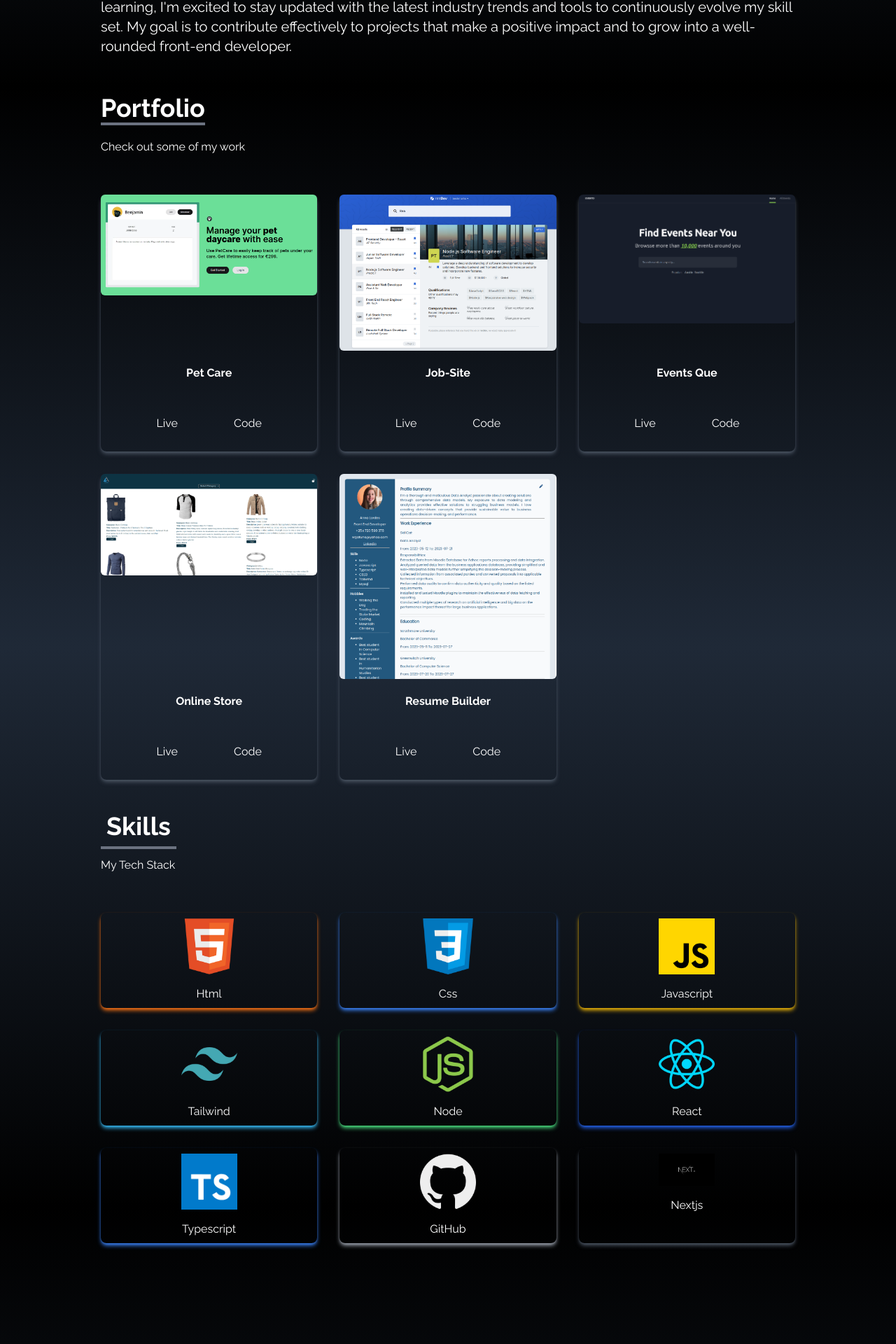
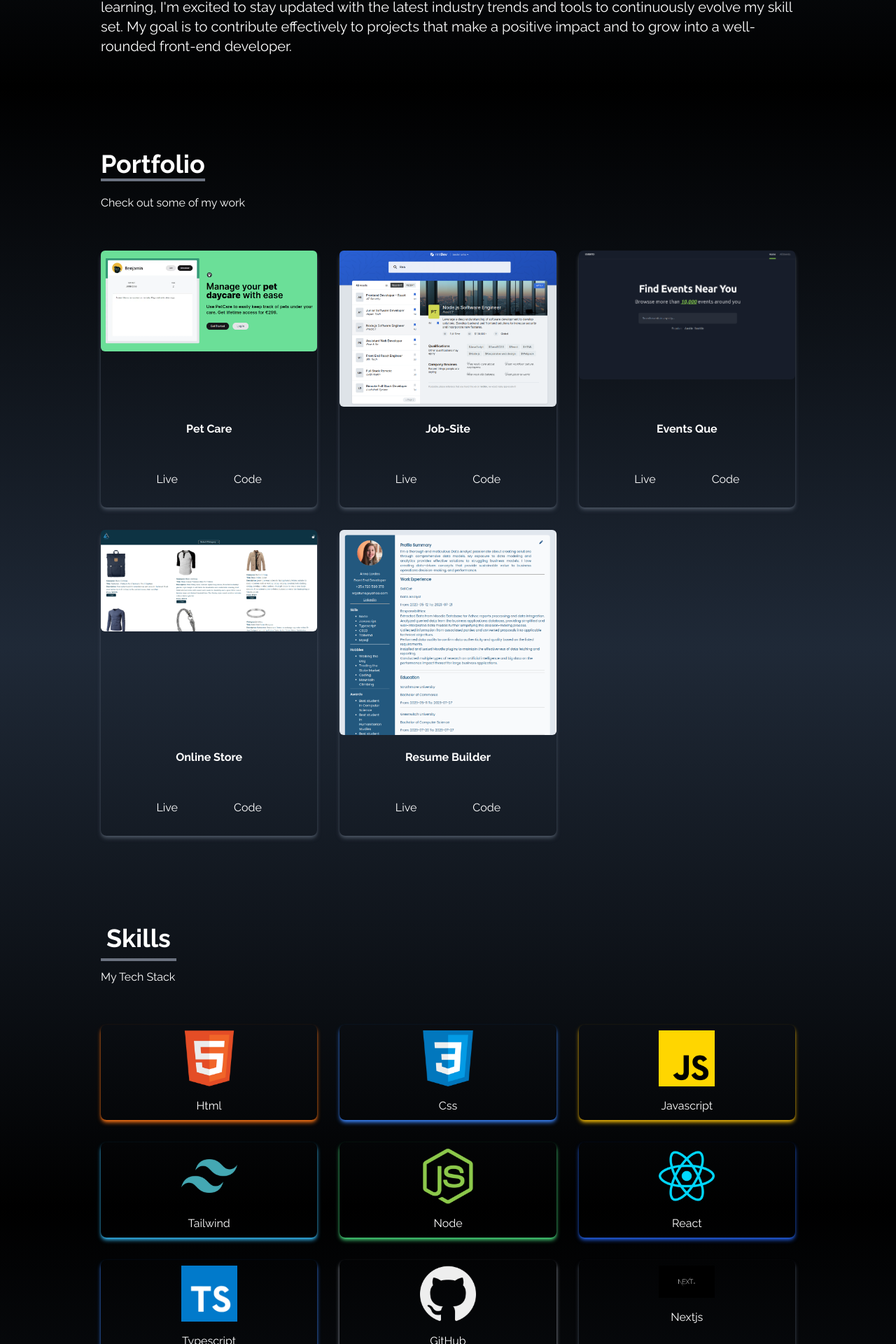
Before and after one commit to SteveMuiyuro/Portfolio_Site, a React (Vite) app: page / in a window 1280 px wide. Shown: the part 1476-3396 px from the top of the page at 70% size. Built offline with nearby package versions, Linux system fonts and the light colour scheme; a web font is replaced by a local one.

Commit message:
revise padding on lapton screens

```diff
--- a/src/components/About.jsx
+++ b/src/components/About.jsx
@@ -6,7 +6,7 @@
       name="about"
       className="w-full h-screen bg-gradient-to-b from-gray-800 to-black text-white "
     >
-      <div className="max-w-screen-lg p-4 mx-auto flex flex-col justify-center w-full h-full ">
+      <div className="max-w-screen-lg p-4 mx-auto flex flex-col justify-center w-full h-full">
         <div className="pb-4 mt-80 pt-10">
           <p className="text-4xl font-bold inline border-b-4 border-gray-500">
             About
--- a/src/components/Experience.jsx
+++ b/src/components/Experience.jsx
@@ -23,7 +23,7 @@
   return (
     <div
       name="experience"
-      className="bg-gradient-to-b from-gray-800 to-black w-full h-screen"
+      className="bg-gradient-to-b from-gray-800 to-black w-full h-screen md:pt-80"
     >
       <div className="max-w-screen-lg mx-auto p-4 flex flex-col justify-center w-full h-full text-white">
         <div className="mt-80">
--- a/src/components/Portfolio.jsx
+++ b/src/components/Portfolio.jsx
@@ -64,7 +64,7 @@
   return (
     <div
       name="portfolio"
-      className="bg-gradient-to-b from-black to-gray-800 w-full text-white md:h-screen"
+      className="bg-gradient-to-b from-black to-gray-800 w-full text-white md:h-screen md:pt-40"
     >
       <div className="max-w-screen-lg p-4 mx-auto flex flex-col justify-center w-full h-full">
         <div className="pb-8 mt-60">
```
